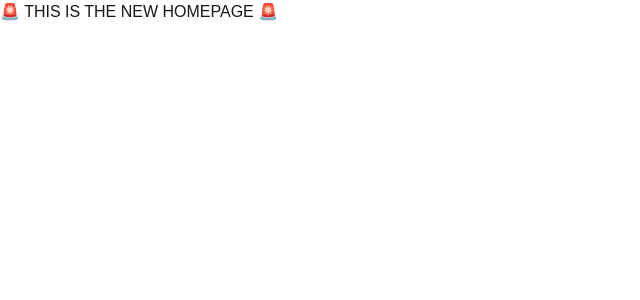
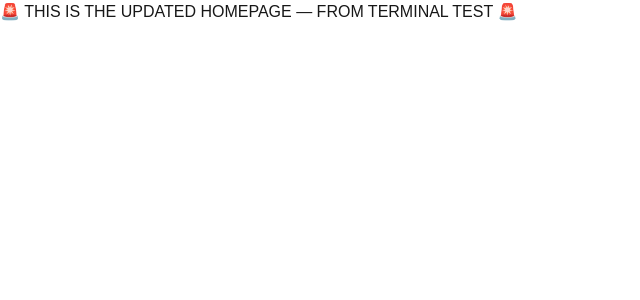
Before and after one commit to EAbluedevil/streaming-trial-ui, a Next.js app: page / in a window 1280 px wide. Shown: the top 300 px of the page, without its empty margins (0-640 px from the left). Built offline with nearby package versions, Linux system fonts and the light colour scheme.

Commit message:
✅ Homepage updated for live test

```diff
--- a/src/app/page.tsx
+++ b/src/app/page.tsx
@@ -1,7 +1,7 @@
 export default function Home() {
   return (
     <main>
-      <h1>🚨 THIS IS THE NEW HOMEPAGE 🚨</h1>
+      <h1>🚨 THIS IS THE UPDATED HOMEPAGE — FROM TERMINAL TEST 🚨</h1>
     </main>
   );
 }
```
